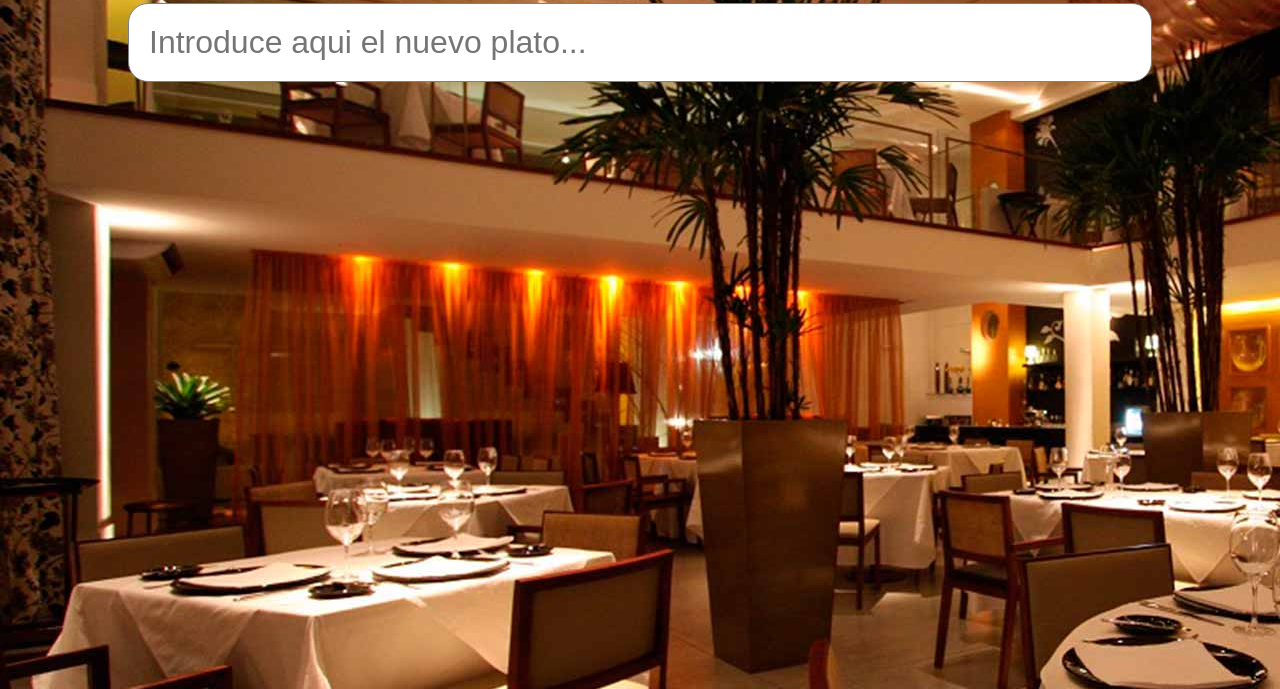
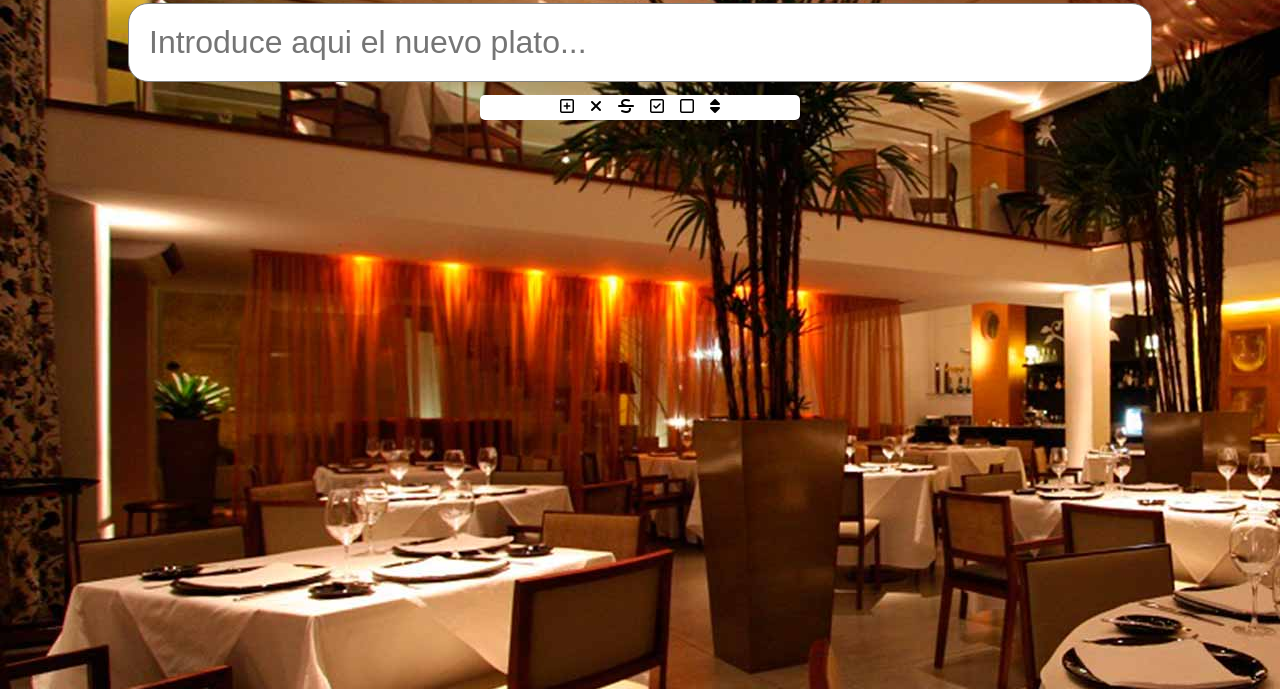
Before and after one commit to Linkmetal/Carta-Restaurante-Serverless, a website: page index.html in a window 1280 px wide. Shown: the part 111-800 px from the top of the page. Drawn offline with Linux system fonts and the light colour scheme.

Commit message:
Añadido el div con los botones

```diff
--- a/css/index.scss
+++ b/css/index.scss
@@ -25,7 +25,7 @@ p{
     background-color: rgb(77, 108, 122);
 }
 
-.textArea{
+.textBox{
     margin-left: 10%;
     width: 80%;
     font-size: 200%;
@@ -51,10 +51,33 @@ p{
     border: thin solid black;
     border-radius: 8px;
     width: 2%;
-    height: 89%;
+    height: 85%;
     margin-left: 10px;
+    cursor: pointer;
 }
 
 .selectedColor{
     border: thick solid black;
 }
+
+#buttonsDiv{
+    display: flex;
+    width: 25%;
+    height: 25px;
+    background-color: white;
+    border-radius: 5px;
+    margin-top: 1%;
+    margin-left: 37.5%;
+    flex-flow: row nowrap;
+    justify-content: center;
+}
+
+.button{
+    height: 98%;
+    margin-top: 1%;
+    cursor: pointer;
+}
+
+.button:nth-child(n+2){
+    margin-left: 5%;
+}
--- a/index.html
+++ b/index.html
@@ -5,6 +5,7 @@
     <meta name="viewport" content="width=device-width, initial-scale=1.0">
     <meta http-equiv="X-UA-Compatible" content="ie=edge">
     <script src="js/main.js"></script>
+    <script src="https://use.fontawesome.com/60e4afbdba.js"></script>
     <link rel="stylesheet" href="css/index.css">
     <title>Document</title>
 </head>
--- a/js/main.js
+++ b/js/main.js
@@ -1,5 +1,6 @@
 function init() {
     let colors = ["blue", "red", "pink", "yellow"];
+    let buttonIcons = ["fa fa-plus-square-o", "fa fa-times", "fa fa-strikethrough", "fa  fa-check-square-o", "fa fa-square-o", "fa fa-sort"];
     let colorsDiv = document.createElement("div");
     colorsDiv.id = "colorsDiv";
 
@@ -11,11 +12,23 @@ function init() {
     }
 
 
-    let node = document.createElement("textarea");
-    node.className = "textArea";
+    let node = document.createElement("input");
+    node.type = "text";
+    node.className = "textBox";
     node.placeholder = "Introduce aqui el nuevo plato...";
-    node.rows = 1;
-    node.cols = 100;
     document.getElementById("mainContainer").appendChild(colorsDiv);
     document.getElementById("mainContainer").appendChild(node);
+
+    node = document.createElement("div");
+    node.id = "buttonsDiv";
+
+    for(let i = 0; i < buttonIcons.length; i++){
+        let icon = document.createElement("i");
+        icon.className = buttonIcons[i];
+        icon.className += " button";
+        node.appendChild(icon);
+    }
+
+    document.getElementById("mainContainer").appendChild(node);
+
 }
```
Also changed, not shown: css/index.css, css/index.min.css.
